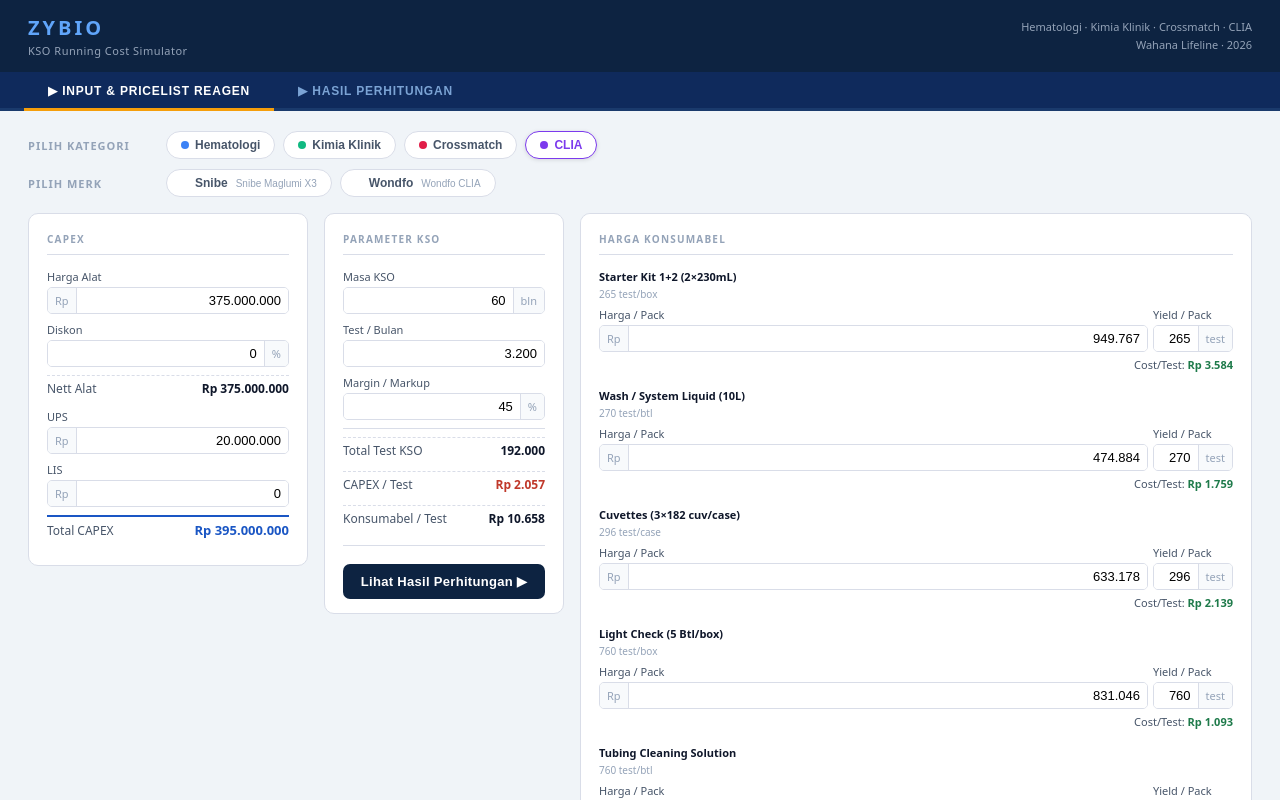
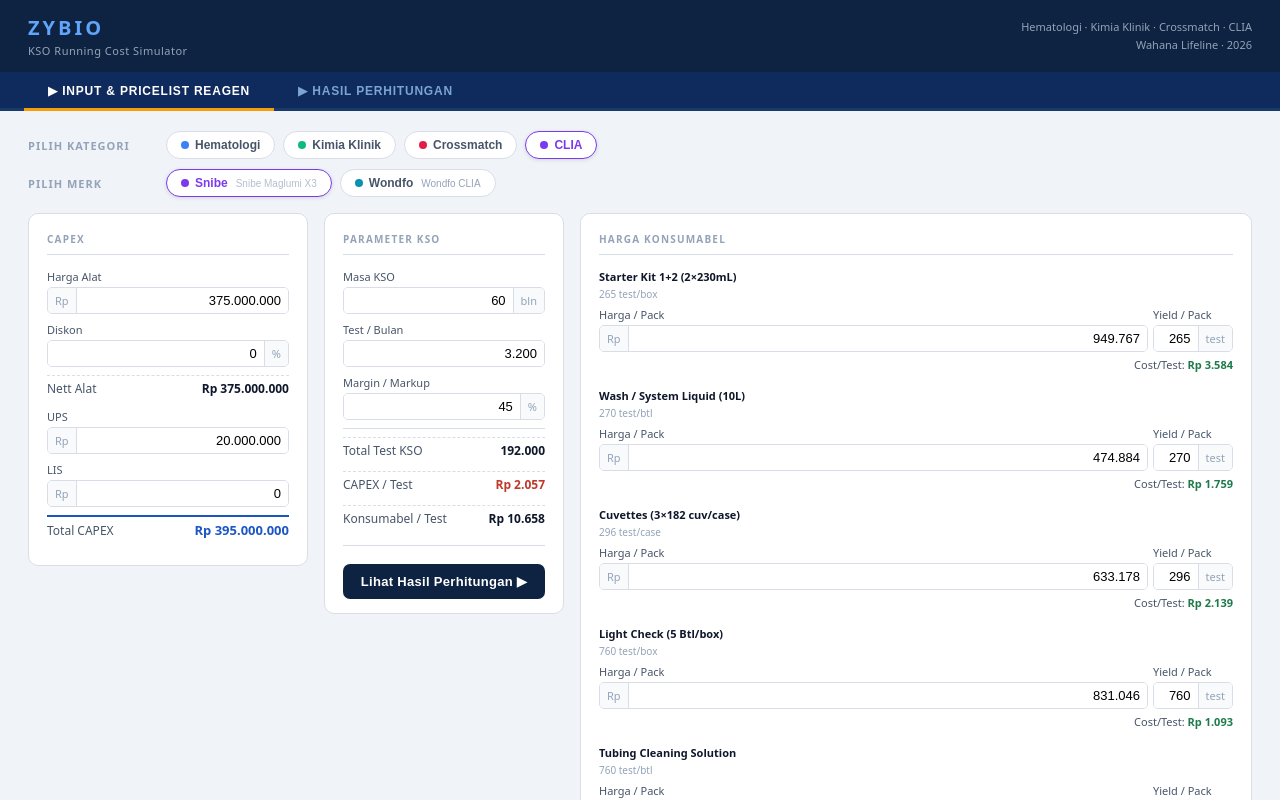
Before and after one commit to info-WL707/runningcost-zybio, a Next.js app: page / in a window 1280 px wide. Both pictures are taken after a click on the button "CLIA". Shown: the top 800 px of the page. Built offline with nearby package versions, Linux system fonts and the light colour scheme.

Commit message:
Fix CLIA brand pill key mismatch: use Object.entries for uppercase key consistency
Co-Authored-By: Claude Sonnet 4.6 <noreply@anthropic.com>

```diff
--- a/components/Dashboard.jsx
+++ b/components/Dashboard.jsx
@@ -1795,9 +1795,9 @@ export default function Dashboard() {
             <>
               <div className="sel-row">
                 <span className="sel-label">PILIH MERK</span>
-                {Object.values(CLIA).map(t => (
-                  <MerkPill key={t.label} label={t.label} color={CLIA_COLORS[t.label]}
-                    active={cliaType === t.label} onClick={() => setCliaType(t.label)} sub={t.brand} />
+                {Object.entries(CLIA).map(([key, t]) => (
+                  <MerkPill key={key} label={t.label} color={CLIA_COLORS[key]}
+                    active={cliaType === key} onClick={() => setCliaType(key)} sub={t.brand} />
                 ))}
               </div>
               <CLIAInput
```
